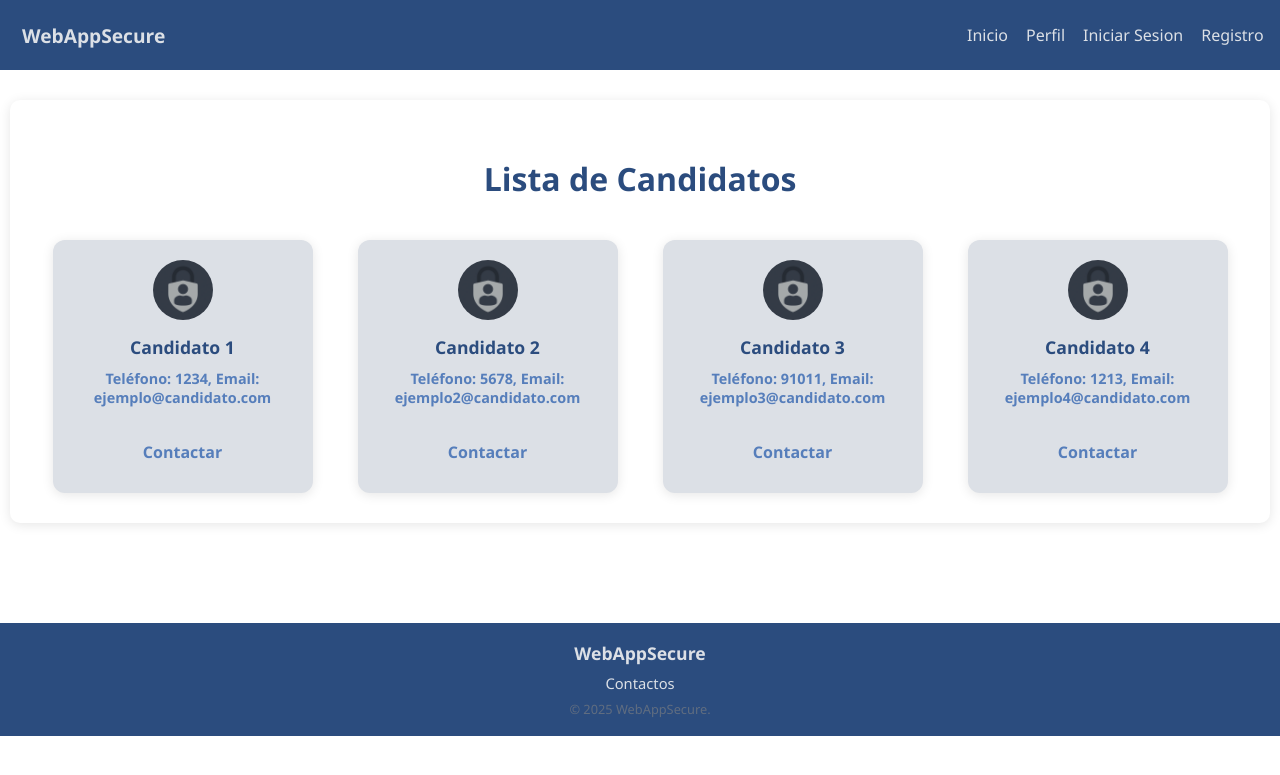
After one commit to SantiAsu/ProyectoWAS, a PHP site: page /candidatos/candidatos.php in a window 1280 px wide. The commit adds this page. Shown: the top 775 px of the page. Run offline with PHP 8.4, Linux system fonts and the light colour scheme.

Commit message:
implementacion de listado de candidatos asi como vistas para contactarlo

```diff
--- a/Postulacion/postulacion.php
+++ b/Postulacion/postulacion.php
@@ -3,7 +3,7 @@
 <head>
   <meta charset="UTF-8">
   <meta name="viewport" content="width=device-width, initial-scale=1.0">
-  <title>Postúlate - WebAppSecure</title>
+  <title>Contactalo - WebAppSecure</title>
   <link rel="stylesheet" href="stylePostulacion.css">
 </head>
 <body>
--- /dev/null
+++ b/candidatos/candidatos.css
@@ -0,0 +1,244 @@
+:root {
+  --color1: #1f1f20;
+  --color2: #2b4c7e;
+  --color3: #567ebb;
+  --color4: #606d80;
+  --color5: #dce0e6;
+  --color6: #f7f8f9;
+}
+
+body {
+  margin: 0;
+  padding: 0;
+  font-family: 'Segoe UI', Arial, sans-serif;
+  background: #fff;
+}
+
+/* Barra de navegación */
+.navbar {
+  background-color: var(--color2);
+  color: var(--color5);
+  display: flex;
+  justify-content: space-between;
+  align-items: center;
+  padding: 8px 22px;
+  font-size: 1rem;
+  position: fixed;
+  width: 97%;
+  top: 0;
+  z-index: 10;
+}
+
+.logo {
+  font-size: 1.2em;
+  font-weight: bold;
+  color: var(--color5);
+}
+
+.nav-links {
+  list-style: none;
+  display: flex;
+  align-items: center;
+  gap: 18px;
+}
+
+.nav-links li a {
+  color: var(--color5);
+  text-decoration: none;
+  transition: color 0.3s;
+  font-size: 1em;
+  padding: 6px 0;
+}
+
+.nav-links li a:hover {
+  color: var(--color3);
+}
+
+/* Contenedor principal para la postulación */
+.postulacion-container {
+  max-width: 1200px;
+  margin: 100px auto;
+  padding: 30px;
+  background-color: #fff;
+  border-radius: 10px;
+  box-shadow: 0 2px 12px rgba(0, 0, 0, 0.1);
+  text-align: center;
+}
+
+/* Título en la vista de postulación */
+.titulo {
+  font-size: 2rem;
+  font-weight: 600;
+  color: var(--color2);
+  margin-bottom: 40px;
+}
+
+/* Contenedor de botones (candidatos o empresas) */
+.botones-container {
+  display: grid;
+  grid-template-columns: repeat(auto-fit, minmax(220px, 1fr));
+  gap: 20px;
+  justify-items: center;
+}
+
+/* Estilo para los botones de postulación */
+.empresa-boton {
+  background-color: var(--color5);
+  border: none;
+  padding: 20px;
+  border-radius: 12px;
+  width: 220px;
+  height: auto;
+  display: flex;
+  flex-direction: column;
+  align-items: center;
+  justify-content: flex-start;
+  color: var(--color5);
+  font-size: 1rem;
+  font-weight: 600;
+  cursor: pointer;
+  transition: transform 0.3s, background-color 0.3s;
+  box-shadow: 0 2px 12px rgba(0, 0, 0, 0.1);
+}
+
+.empresa-link {
+  font-size: 1rem;
+  color: var(--color3);
+  padding: 10px 20px;
+  border-radius: 8px;
+  text-decoration: none;
+  display: block;
+  text-align: center;
+  margin-top: 10px;
+  transition: background-color 0.3s, transform 0.3s;
+}
+
+.empresa-link:hover {
+  background-color: var(--color6);
+  transform: scale(1.05);
+}
+
+.empresa-boton:hover {
+  transform: scale(1.05);
+  background-color: var(--color3);
+}
+
+.empresa-boton:hover span {
+  font-size: 0.9rem;
+  color: var(--color1);
+  margin-top: 10px;
+  text-align: center;
+}
+
+.empresa-boton:hover p {
+  font-size: 0.9rem;
+  color: var(--color2);
+  margin-top: 10px;
+  text-align: center;
+}
+
+.empresa-icono {
+  width: 60px;
+  height: 60px;
+  margin-bottom: 15px;
+}
+
+.icono-img {
+  width: 100%;
+  height: 100%;
+  object-fit: contain;
+  border-radius: 50%;
+}
+
+.empresa-nombre span {
+  font-size: 1.1rem;
+  font-weight: 600;
+  color: var(--color2);
+}
+
+.empresa-info p {
+  font-size: 0.9rem;
+  color: var(--color3);
+  margin-top: 10px;
+  text-align: center;
+}
+
+/* Contenedor para la vista de postulación exitosa */
+.postulacion-exitosa {
+  margin-top: 220px;
+  text-align: center;
+  padding: 50px 0;
+}
+
+.postulacion-exitosa h1 {
+  font-size: 2.5rem;
+  font-weight: 600;
+  color: var(--color2);
+  margin-bottom: 20px;
+}
+
+.nombre-candidato {
+  font-size: 2rem;
+  font-weight: 700;
+  color: var(--color2);
+  margin-bottom: 30px;
+}
+
+.candidato-detalle p {
+  font-size: 1rem;
+  color: var(--color4);
+}
+
+/* Footer */
+.footer {
+  background-color: var(--color2);
+  color: var(--color5);
+  padding: 18px 10px;
+  text-align: center;
+  margin-top: 30px;
+  margin-top: 75px;
+}
+
+.footer-content {
+  max-width: 1200px;
+  margin: 0 auto;
+}
+
+.footer-logo {
+  font-size: 1.1rem;
+  font-weight: bold;
+  margin-bottom: 8px;
+}
+
+.footer-links {
+  display: flex;
+  justify-content: center;
+  gap: 14px;
+  margin-bottom: 7px;
+}
+
+.footer-links a {
+  color: var(--color5);
+  text-decoration: none;
+  font-size: 0.92rem;
+  transition: color 0.3s;
+}
+
+.footer-links a:hover {
+  color: var(--color3);
+}
+
+.footer-copy {
+  font-size: 0.8rem;
+  color: var(--color4);
+}
+
+@media (max-width: 600px) {
+  .postulacion-container {
+    padding: 16px 4vw;
+  }
+  .botones-container {
+    grid-template-columns: 1fr;
+    gap: 16px 0;
+  }
+}
--- /dev/null
+++ b/candidatos/candidatos.php
@@ -0,0 +1,66 @@
+<!DOCTYPE html>
+<html lang="es">
+<head>
+  <meta charset="UTF-8">
+  <meta name="viewport" content="width=device-width, initial-scale=1.0">
+  <title>Candidatos - WebAppSecure</title>
+  <link rel="stylesheet" href="candidatos.css">
+</head>
+<body>
+
+   <header>
+        <nav class="navbar">
+        <div class="logo">WebAppSecure</div>
+        <ul class="nav-links">
+        <li><a href="../index.html">Inicio</a></li>
+        <li><a href="../Perfil/perfil.php">Perfil</a></li>
+        <li><a href="../inicioSesion/inicio.php">Iniciar Sesion</a></li>
+        <li><a href="../registroUsuarios/registro.html">Registro</a></li>
+        </ul>
+        </nav>
+    </header>
+
+  <div class="postulacion-container">
+    <h2 class="titulo">Lista de Candidatos</h2>
+
+    <div class="botones-container">
+      <?php
+
+        $candidatos = [
+          ['nombre' => 'Candidato 1', 'logo' => '../imagenes/imgPerfilUsuario.png', 'informacion' => 'Teléfono: 1234, Email: ejemplo@candidato.com'],
+          ['nombre' => 'Candidato 2', 'logo' => '../imagenes/imgPerfilUsuario.png', 'informacion' => 'Teléfono: 5678, Email: ejemplo2@candidato.com'],
+          ['nombre' => 'Candidato 3', 'logo' => '../imagenes/imgPerfilUsuario.png', 'informacion' => 'Teléfono: 91011, Email: ejemplo3@candidato.com'],
+          ['nombre' => 'Candidato 4', 'logo' => '../imagenes/imgPerfilUsuario.png', 'informacion' => 'Teléfono: 1213, Email: ejemplo4@candidato.com'],
+        ];
+
+        foreach ($candidatos as $candidato) {
+          echo '<div class="empresa-boton">';
+          echo '<div class="empresa-icono">';
+          echo '<img src="' . $candidato['logo'] . '" alt="' . $candidato['nombre'] . '" class="icono-img">';
+          echo '</div>';
+          echo '<div class="empresa-nombre">';
+          echo '<span>' . $candidato['nombre'] . '</span>';
+          echo '</div>';
+          echo '<div class="empresa-info">';
+          echo '<p>' . $candidato['informacion'] . '</p>';
+          echo '</div>';
+
+          echo '<a href="contactado.php?candidato=' . urlencode($candidato['nombre']) . '" class="empresa-link">Contactar</a>';
+          echo '</div>';
+        }
+      ?>
+    </div>
+  </div>
+</body>
+
+  <footer class="footer">
+    <div class="footer-content">
+      <div class="footer-logo">WebAppSecure</div>
+      <div class="footer-links">
+        <a href="#">Contactos</a>
+      </div>
+      <div class="footer-copy">&copy; 2025 WebAppSecure.</div>
+    </div>
+  </footer>
+
+</html>
--- a/index.html
+++ b/index.html
@@ -42,7 +42,7 @@
             </a>
 
         <div class="divider"></div>
-            <a href="url_destino_candidatos" class="menu-item">
+            <a href="./candidatos/candidatos.php" class="menu-item">
               <img src="./imagenes/imgPerfil.png" alt="Perfil" class="icon"/>
               <span>Candidatos</span>
             </a>
```
Also changed, not shown: candidatos/contactado.php (added, +48 -0 lines).
